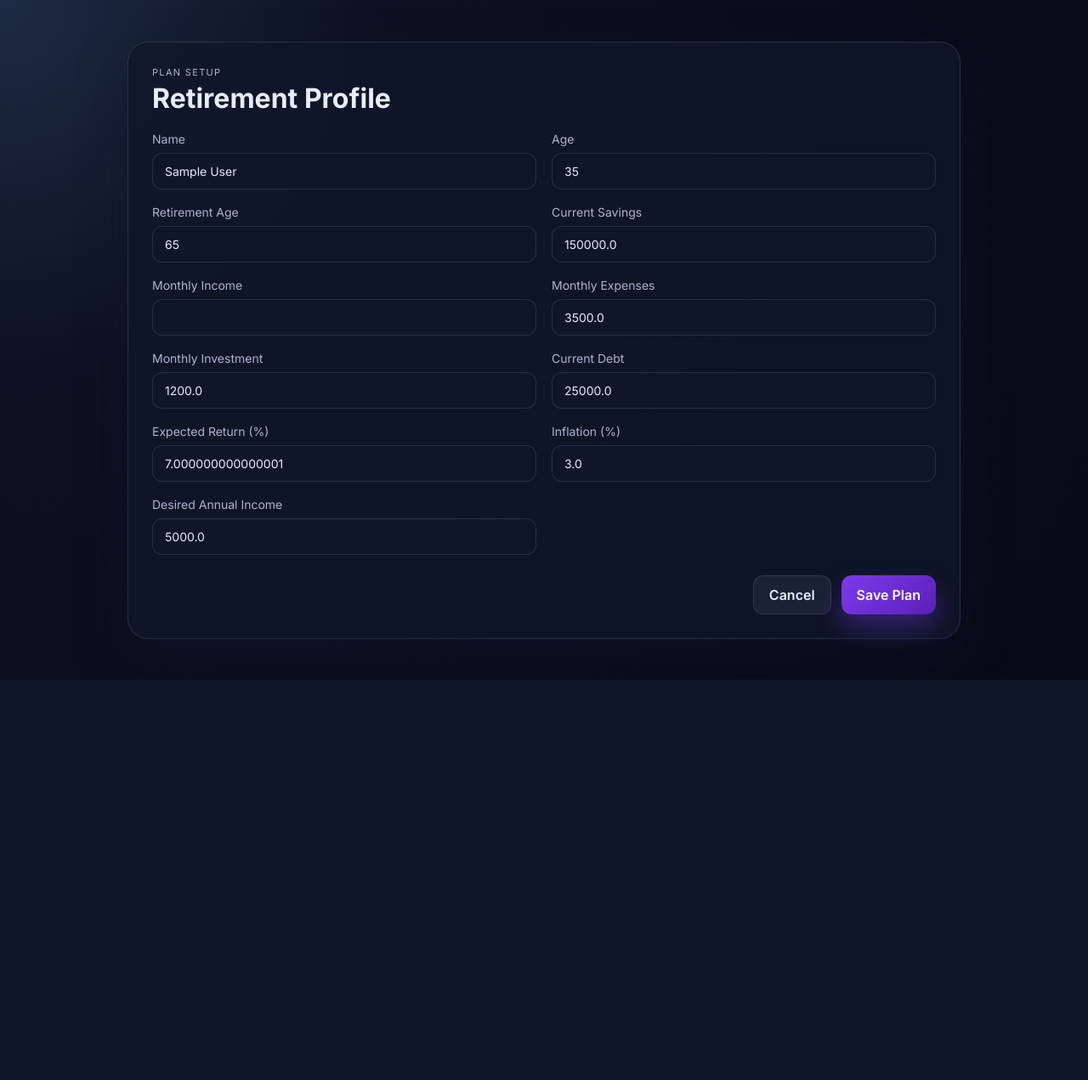
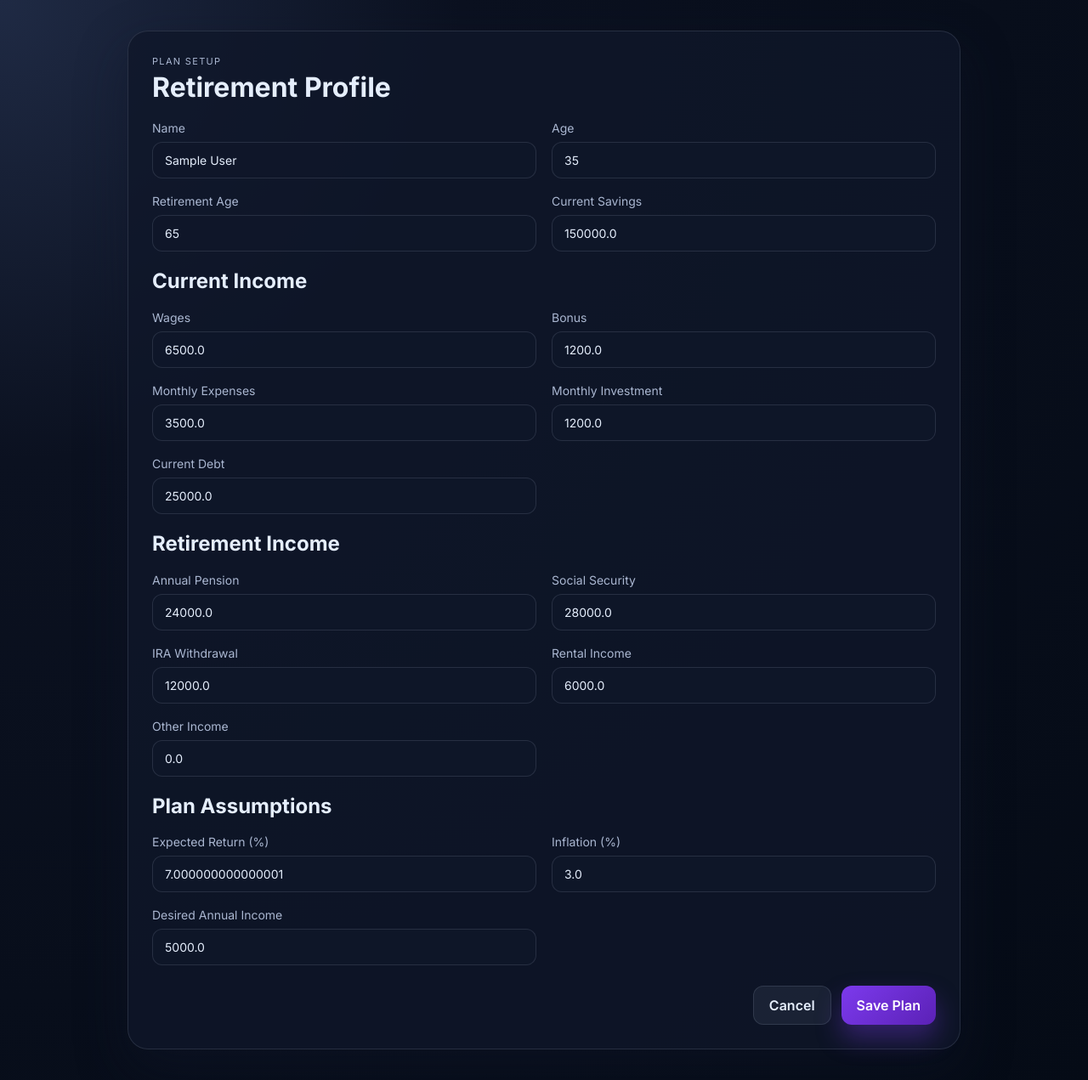
Before and after one commit to dsalera1965/retirement-planner, a Flask app: page /setup in a window 1280 px wide. Shown: the whole page at 85% size. Before the commit the page ends 800 px from the top, so only its background shows below. Run offline with Flask 3, Linux system fonts and the light colour scheme.

Commit message:
Improve setup page layout with a dedicated detailed income section and fixed field names

```diff
--- a/templates/setup.html
+++ b/templates/setup.html
@@ -35,9 +35,18 @@
               <span>Current Savings</span>
               <input name="current_savings" type="number" step="1000" value="{{ profile.current_savings if profile else 150000 }}" required />
             </label>
+          </div>
+
+          <div class="section-block">
+            <h2>Current Income</h2>
+            <div class="field-grid">
               <label>
-              <span>Monthly Income</span>
-              <input name="monthly_income" type="number" step="100" value="{{ profile.monthly_income if profile else 6500 }}" required />
+                <span>Wages</span>
+                <input name="monthly_wages" type="number" step="100" value="{{ profile.monthly_wages if profile else 6500 }}" required />
+              </label>
+              <label>
+                <span>Bonus</span>
+                <input name="monthly_bonus" type="number" step="100" value="{{ profile.monthly_bonus if profile else 1200 }}" />
               </label>
               <label>
                 <span>Monthly Expenses</span>
@@ -51,6 +60,38 @@
                 <span>Current Debt</span>
                 <input name="current_debt" type="number" step="1000" value="{{ profile.current_debt if profile else 25000 }}" required />
               </label>
+            </div>
+          </div>
+
+          <div class="section-block">
+            <h2>Retirement Income</h2>
+            <div class="field-grid">
+              <label>
+                <span>Annual Pension</span>
+                <input name="annual_pension" type="number" step="100" value="{{ profile.annual_pension if profile else 24000 }}" />
+              </label>
+              <label>
+                <span>Social Security</span>
+                <input name="annual_social_security" type="number" step="100" value="{{ profile.annual_social_security if profile else 28000 }}" />
+              </label>
+              <label>
+                <span>IRA Withdrawal</span>
+                <input name="annual_ira_withdrawal" type="number" step="100" value="{{ profile.annual_ira_withdrawal if profile else 12000 }}" />
+              </label>
+              <label>
+                <span>Rental Income</span>
+                <input name="annual_rental_income" type="number" step="100" value="{{ profile.annual_rental_income if profile else 6000 }}" />
+              </label>
+              <label>
+                <span>Other Income</span>
+                <input name="annual_other_income" type="number" step="100" value="{{ profile.annual_other_income if profile else 0 }}" />
+              </label>
+            </div>
+          </div>
+
+          <div class="section-block">
+            <h2>Plan Assumptions</h2>
+            <div class="field-grid">
               <label>
                 <span>Expected Return (%)</span>
                 <input name="annual_return" type="number" step="0.1" value="{{ (profile.annual_return * 100) if profile else 7 }}" required />
@@ -64,6 +105,7 @@
                 <input name="desired_income" type="number" step="100" value="{{ profile.desired_income if profile else 5000 }}" required />
               </label>
             </div>
+          </div>
 
           <div class="form-actions">
             <a class="secondary-btn" href="{{ url_for('index') }}">Cancel</a>
```
Lines whose indentation alone changed are shown as unchanged.
